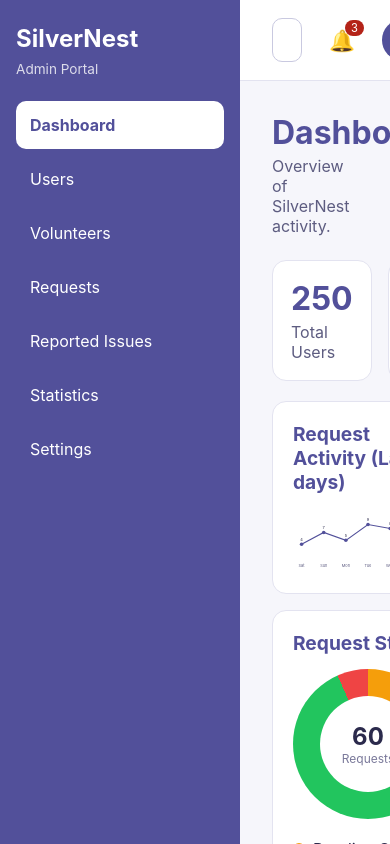
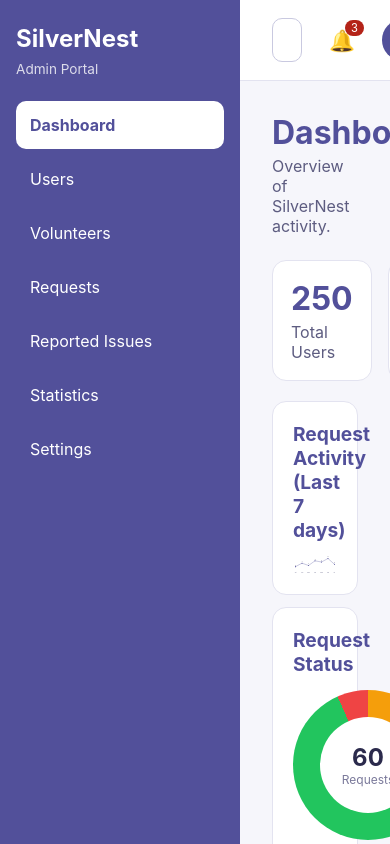
Before and after one commit to R0la842/SilverNest, a React (Vite) app: page /admin in a window 390 px wide. Shown: the top 844 px of the page. Built offline with nearby package versions, Linux system fonts and the light colour scheme.

Commit message:
responsive layout

```diff
--- a/src/pages/admin/admin.css
+++ b/src/pages/admin/admin.css
@@ -78,3 +78,34 @@
 .ad-donut-hole span { font-size: 0.75rem; color: #7a799a; }
 .ad-legend { list-style: none; margin: 0; padding: 0; display: flex; flex-direction: column; gap: 6px; }
 .ad-dot { display: inline-block; width: 12px; height: 12px; border-radius: 50%; margin-right: 8px; }
+
+.ad-grid {
+  display: grid;
+  grid-template-columns: minmax(0, 1.4fr) minmax(0, 1fr);
+  gap: 16px;
+  margin-bottom: 20px;
+}
+
+.ad-card {
+  min-width: 0;
+}
+
+.ad-chart {
+  display: block;
+  width: 100%;
+  height: auto;
+}
+
+/* Responsive layout for tablet and mobile */
+@media (max-width: 900px) {
+  .ad-grid {
+    grid-template-columns: 1fr;
+  }
+}
+
+@media (max-width: 600px) {
+  .ad-grid {
+    gap: 12px;
+    margin-bottom: 16px;
+  }
+}
```
